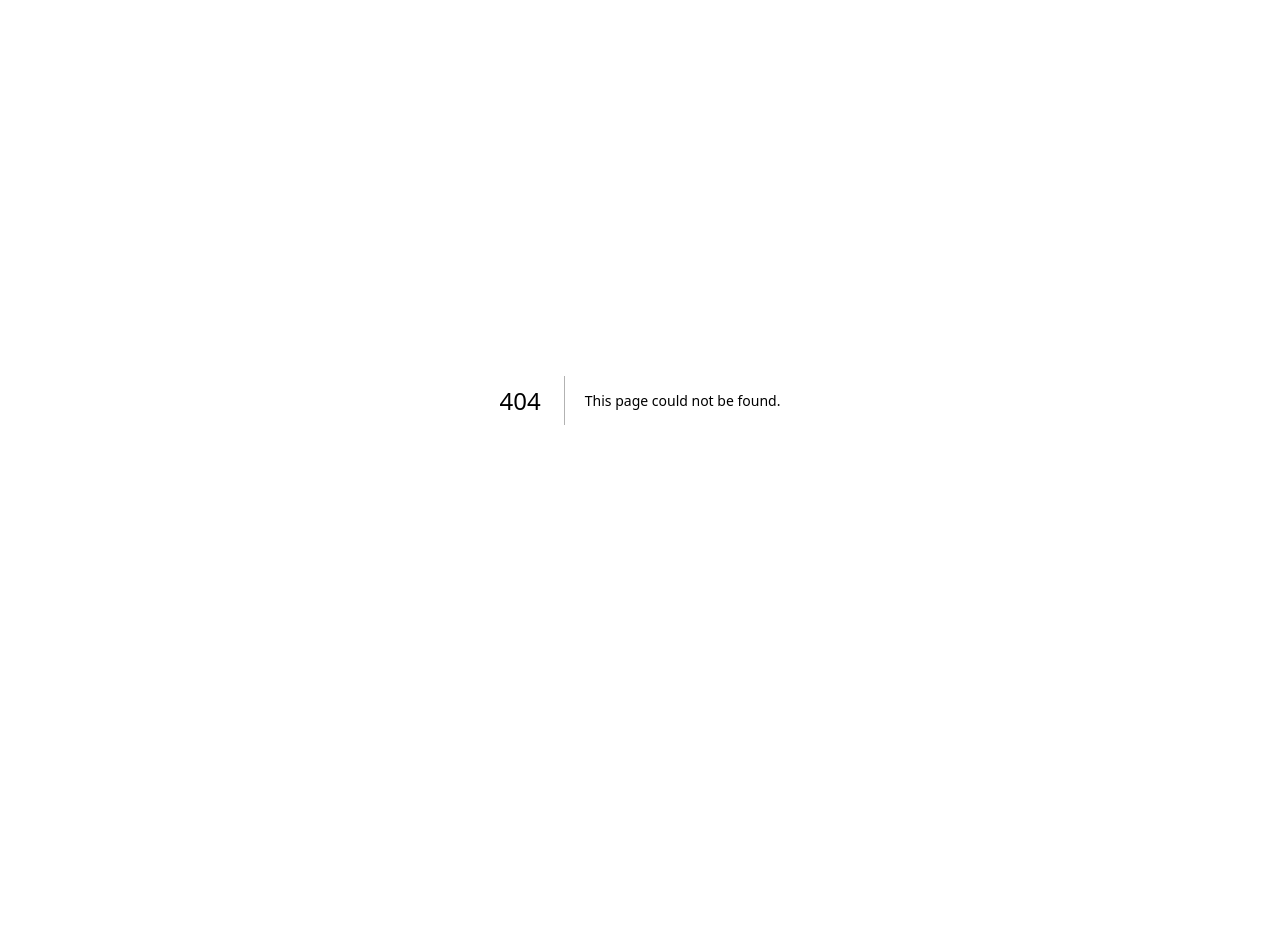
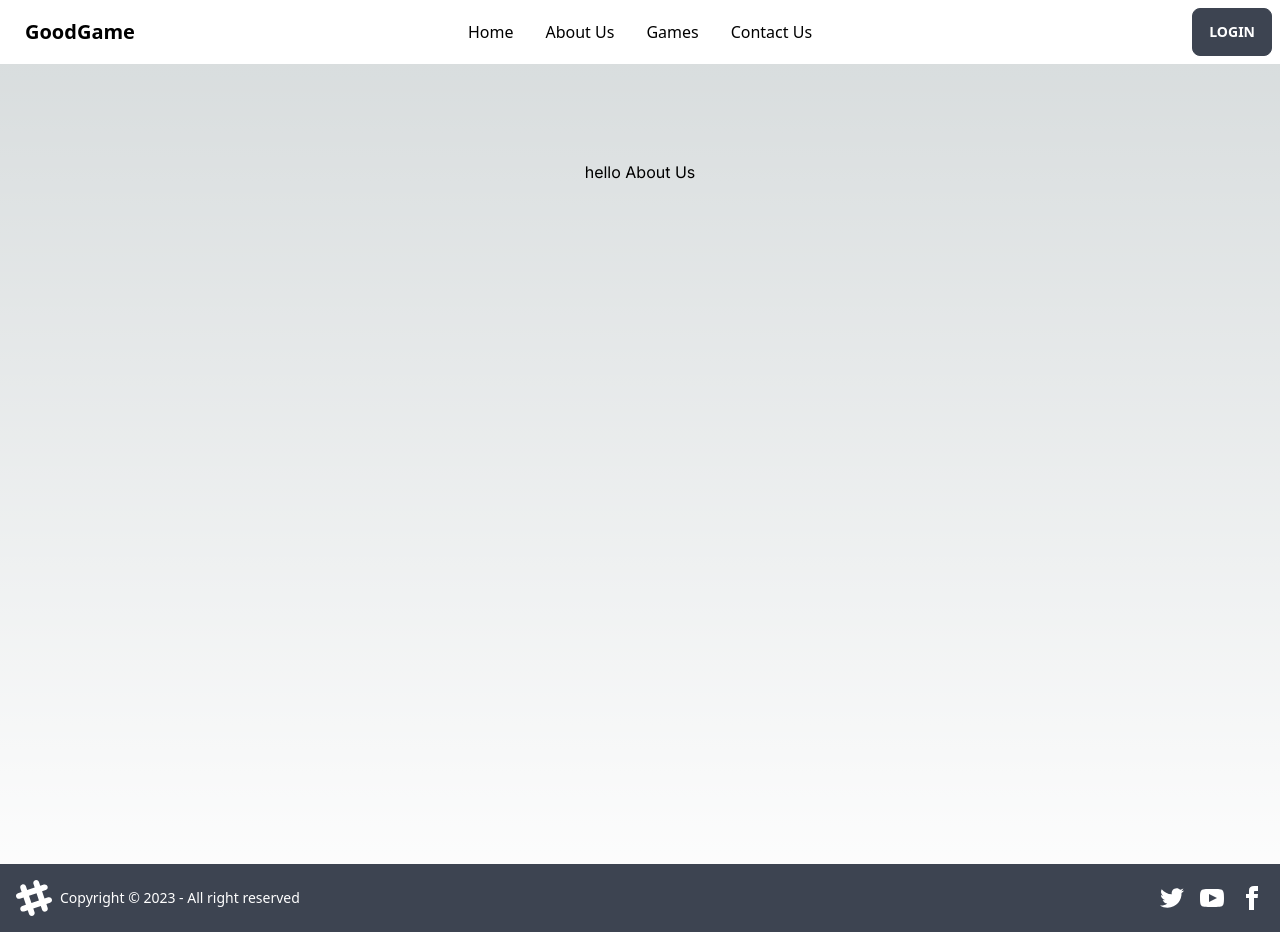
Before and after one commit to Adanpradana/nextJs-chapter-10, a Next.js app: page /aboutus in a window 1280 px wide. Before the commit this address had no page. Before the commit the page ends 800 px from the top, so only its background shows below. Built offline with nearby package versions, Linux system fonts and the light colour scheme.

Commit message:
add page about contact us games

```diff
--- /dev/null
+++ b/src/pages/aboutus/index.js
@@ -0,0 +1,15 @@
+import { Inter } from "next/font/google";
+import LandingPage from "@/layouts/LandingPage";
+const inter = Inter({
+    subsets: ["latin"],
+});
+
+export default function AboutUs() {
+  return (
+    <LandingPage>
+            <main className={`flex min-h-screen flex-col items-center justify-between p-24 ${inter.className}`}>
+                hello About Us
+            </main>
+    </LandingPage>
+  )
+}
--- /dev/null
+++ b/src/pages/contactus/index.js
@@ -0,0 +1,15 @@
+import { Inter } from "next/font/google";
+import LandingPage from "@/layouts/LandingPage";
+const inter = Inter({
+    subsets: ["latin"],
+});
+
+export default function ContactUs() {
+  return (
+    <LandingPage>
+            <main className={`flex min-h-screen flex-col items-center justify-between p-24 ${inter.className}`}>
+                hello Contact Us
+            </main>
+    </LandingPage>
+  )
+}
--- /dev/null
+++ b/src/pages/games/index.js
@@ -0,0 +1,15 @@
+import { Inter } from "next/font/google";
+import LandingPage from "@/layouts/LandingPage";
+const inter = Inter({
+    subsets: ["latin"],
+});
+
+export default function Games() {
+  return (
+    <LandingPage>
+            <main className={`flex min-h-screen flex-col items-center justify-between p-24 ${inter.className}`}>
+                hello games
+            </main>
+    </LandingPage>
+  )
+}
```
